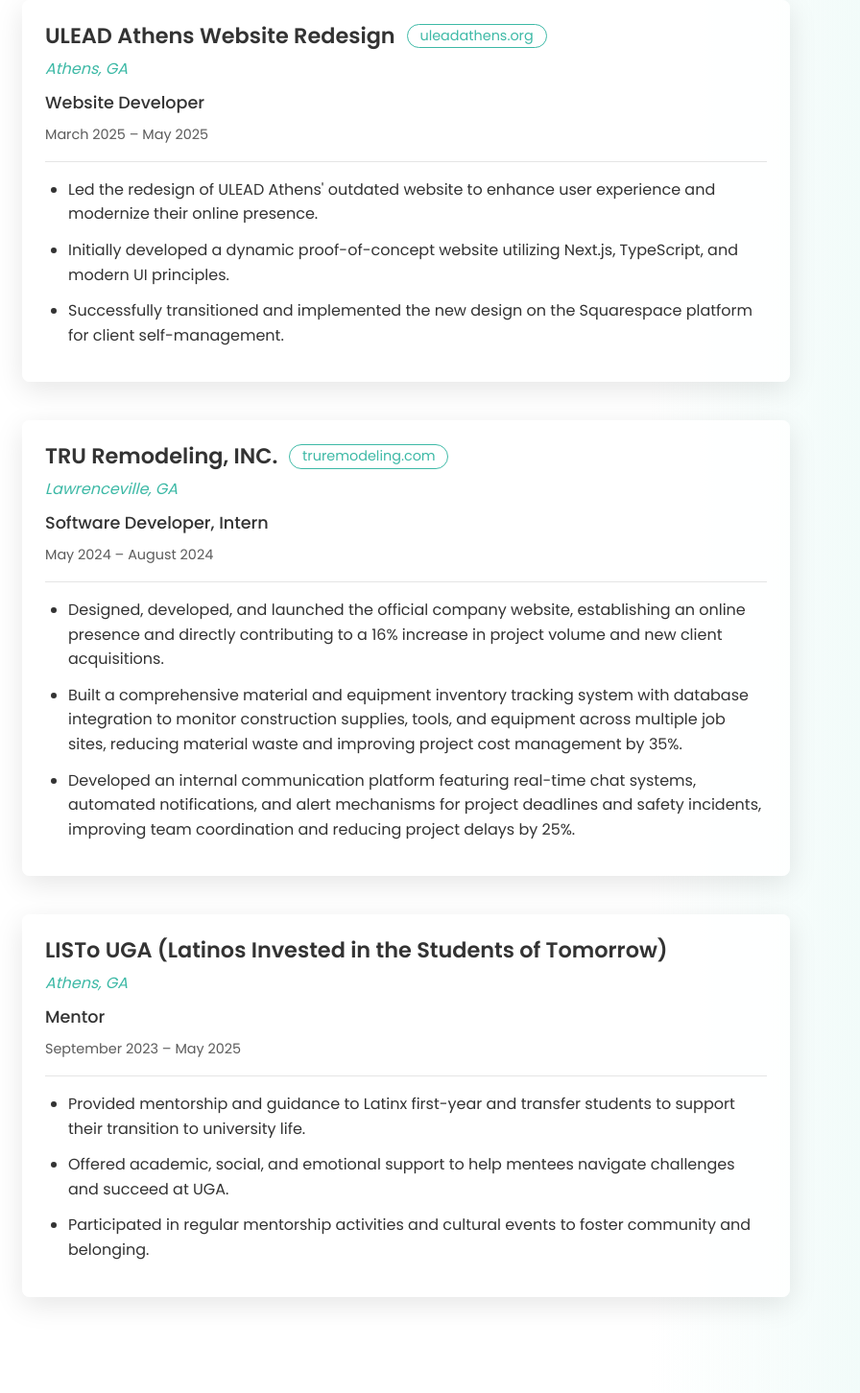
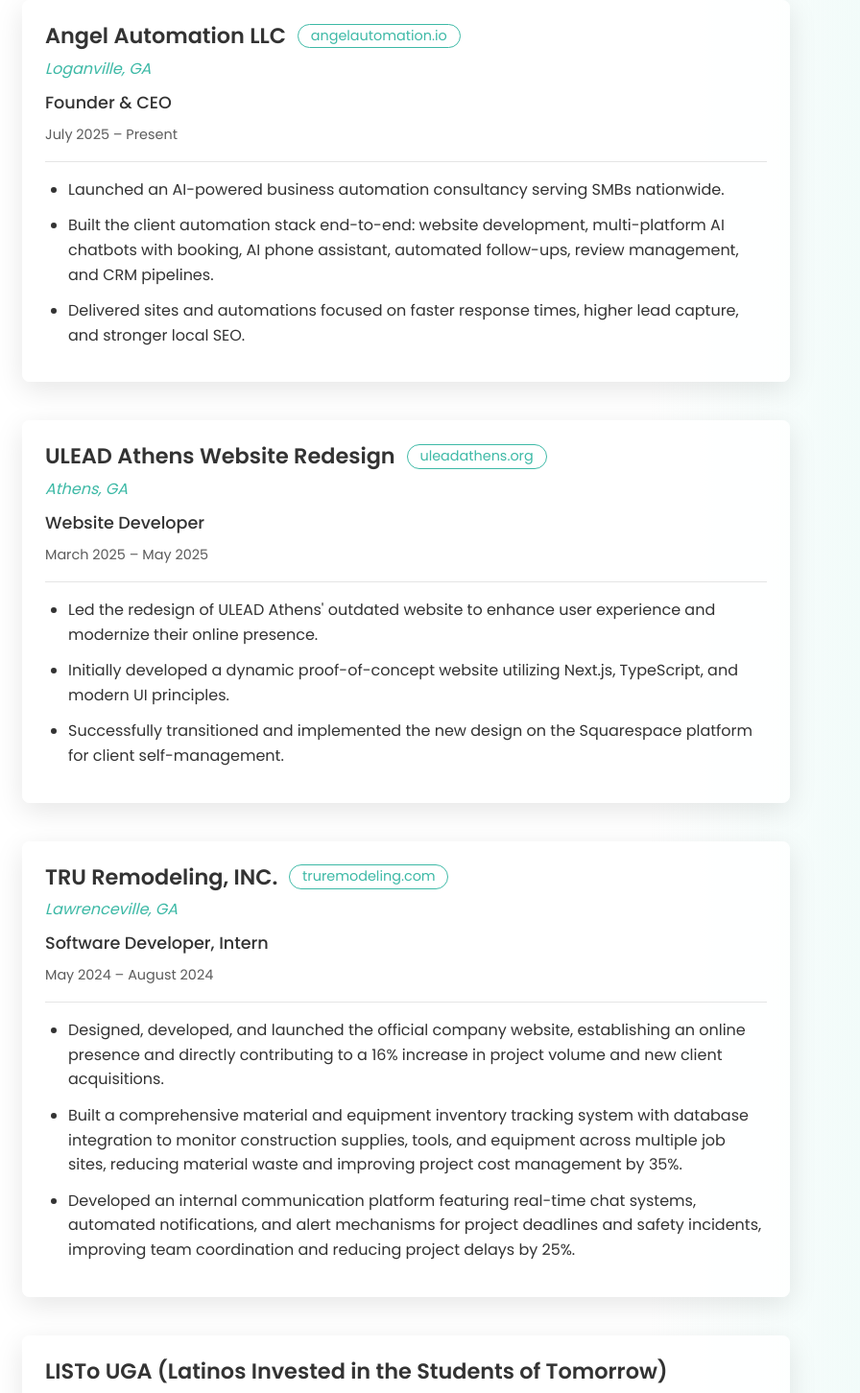
Before and after one commit to aal51282/aal51282.github.io, a Next.js app: page / in a window 1280 px wide. Shown: the part 3140-4592 px from the top of the page at 96% size, without its empty margins (217-1113 px from the left). Built offline with nearby package versions, Linux system fonts and the light colour scheme; a web font is replaced by a local one.

Commit message:
Updated info. added angel automation llc

```diff
--- a/src/components/Experience/Experience.tsx
+++ b/src/components/Experience/Experience.tsx
@@ -9,6 +9,36 @@
       data-aos="fade-up"
     >
       <h2>Leadership & Experience</h2>
+
+      <div className={styles.experienceItem}>
+        <div className={styles.experienceHeader}>
+          <h3>
+            Angel Automation LLC
+            <a
+              href="https://angelautomation.io"
+              target="_blank"
+              rel="noopener noreferrer"
+              className={styles.companyLink}
+            >
+              angelautomation.io
+            </a>
+          </h3>
+          <p className={styles.jobLocation}>Loganville, GA</p>
+          <p className={styles.jobTitle}>Founder & CEO</p>
+          <p className={styles.jobPeriod}>July 2025 – Present</p>
+        </div>
+        <ul className={styles.responsibilities}>
+          <li>
+            Launched an AI-powered business automation consultancy serving SMBs nationwide.
+          </li>
+          <li>
+            Built the client automation stack end-to-end: website development, multi-platform AI chatbots with booking, AI phone assistant, automated follow-ups, review management, and CRM pipelines.
+          </li>
+          <li>
+            Delivered sites and automations focused on faster response times, higher lead capture, and stronger local SEO.
+          </li>
+        </ul>
+      </div>
 
       <div className={styles.experienceItem}>
         <div className={styles.experienceHeader}>
@@ -83,7 +113,17 @@
 
       <div className={styles.experienceItem}>
         <div className={styles.experienceHeader}>
-          <h3>LISTo UGA (Latinos Invested in the Students of Tomorrow)</h3>
+          <h3>
+            LISTo UGA (Latinos Invested in the Students of Tomorrow)
+            <a
+              href="https://www.instagram.com/listoatuga/?hl=en"
+              target="_blank"
+              rel="noopener noreferrer"
+              className={styles.companyLink}
+            >
+              @listoatuga
+            </a>
+          </h3>
           <p className={styles.jobLocation}>Athens, GA</p>
           <p className={styles.jobTitle}>Mentor</p>
           <p className={styles.jobPeriod}>September 2023 – May 2025</p>
```
Also changed, not shown: 2 other files (tests, documents, lock files or other folders).
